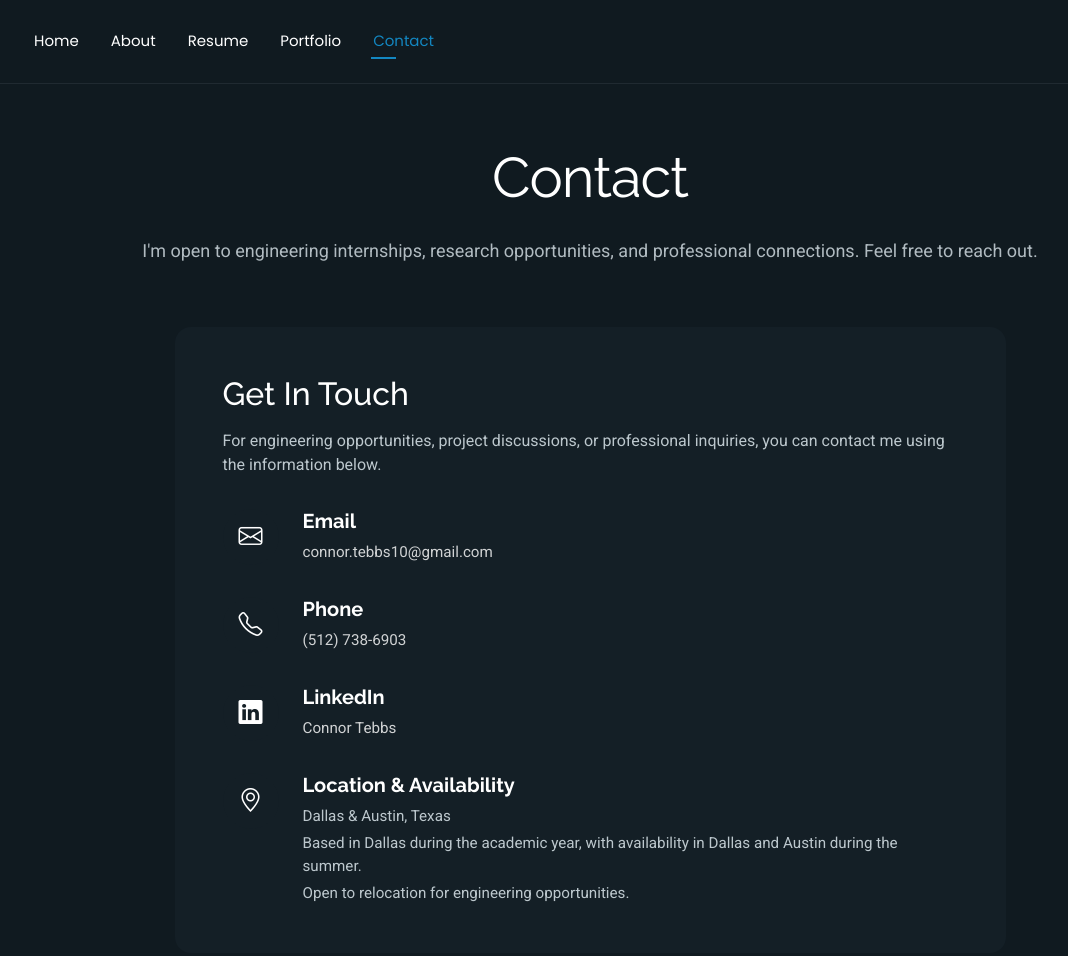
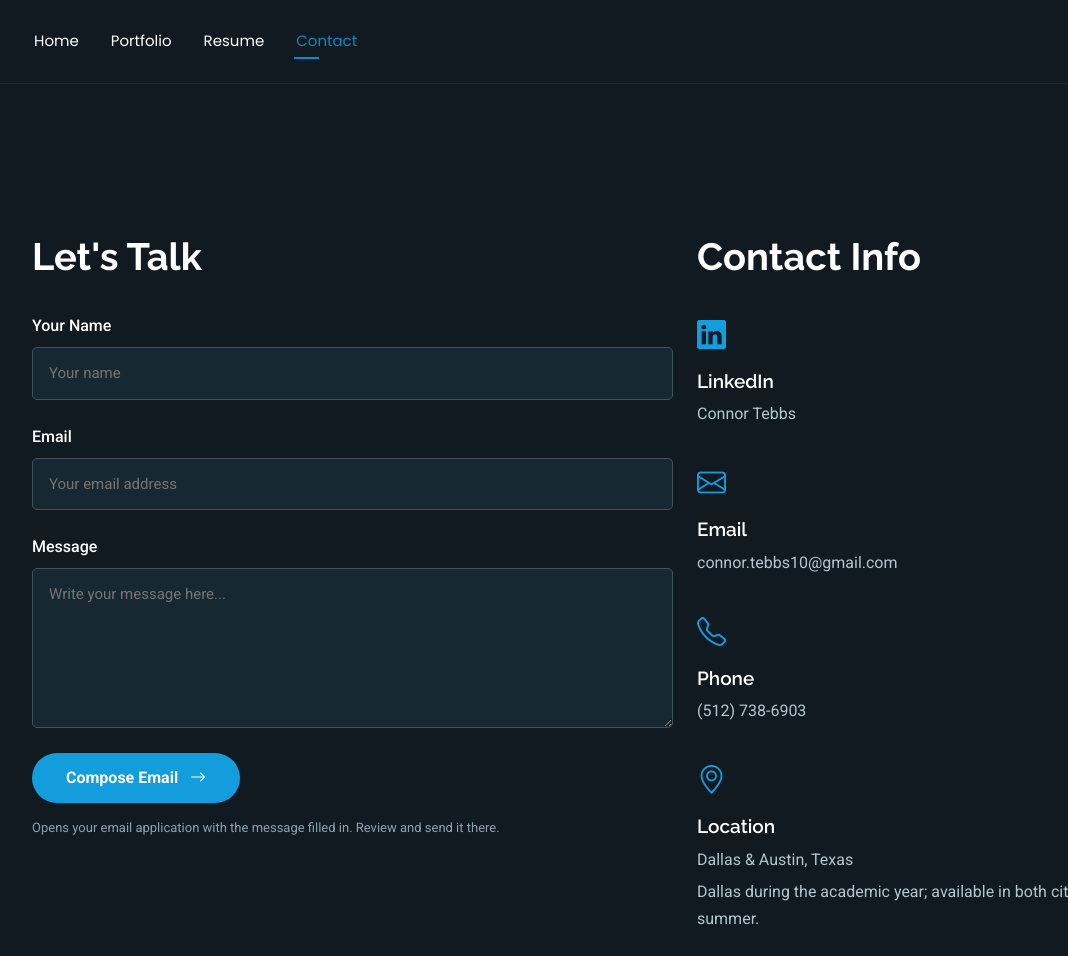
Before and after one commit to connortebbs/connortebbs.github.io, a plain HTML site: page contact.html in a window 1280 px wide. Shown: the top 956 px of the page, without its empty margins (50-1118 px from the left). Drawn offline with Linux system fonts and the light colour scheme.

Commit message:
Update contact.html

```diff
--- a/contact.html
+++ b/contact.html
@@ -7,8 +7,9 @@
   <meta content="width=device-width, initial-scale=1.0" name="viewport">
 
   <title>Contact | Connor Tebbs</title>
-  <meta name="description" content="Contact Connor Tebbs, mechanical engineering student at UT Dallas. Available for engineering opportunities in Dallas, Austin, and other locations.">
+  <meta name="description" content="Contact Connor Tebbs, mechanical engineering student at the University of Texas at Dallas.">
 
+  <!-- Favicons -->
   <link href="assets/img/favicon.png" rel="icon">
   <link href="assets/img/apple-touch-icon.png" rel="apple-touch-icon">
 
@@ -26,6 +27,115 @@
 
   <link href="assets/css/main.css" rel="stylesheet">
 
+  <!-- Contact Page Styling -->
+  <style>
+
+    .contact-layout {
+      padding-top: 90px;
+      padding-bottom: 110px;
+    }
+
+    .contact-heading {
+      font-size: 38px;
+      font-weight: 700;
+      margin-bottom: 35px;
+      color: #ffffff;
+    }
+
+    .contact-form-simple label {
+      display: block;
+      font-weight: 500;
+      margin-bottom: 9px;
+      color: #ffffff;
+    }
+
+    .contact-form-simple input,
+    .contact-form-simple textarea {
+      display: block;
+      width: 100%;
+      padding: 14px 16px;
+      margin-bottom: 25px;
+      border: 1px solid #42515a;
+      border-radius: 5px;
+      background-color: #172832;
+      color: #ffffff;
+      font-family: inherit;
+      font-size: 15px;
+    }
+
+    .contact-form-simple input:focus,
+    .contact-form-simple textarea:focus {
+      outline: none;
+      border-color: #149ddd;
+    }
+
+    .contact-form-simple textarea {
+      min-height: 160px;
+      resize: vertical;
+    }
+
+    .contact-send-btn {
+      display: inline-block;
+      padding: 13px 34px;
+      border: none;
+      border-radius: 30px;
+      background-color: #149ddd;
+      color: #ffffff;
+      font-weight: 600;
+      cursor: pointer;
+      transition: background-color 0.3s;
+    }
+
+    .contact-send-btn:hover {
+      background-color: #087bb2;
+    }
+
+    .contact-info-block {
+      margin-bottom: 35px;
+    }
+
+    .contact-info-block i {
+      color: #149ddd;
+      font-size: 29px;
+      display: block;
+      margin-bottom: 12px;
+    }
+
+    .contact-info-block h3 {
+      font-size: 19px;
+      font-weight: 600;
+      margin-bottom: 8px;
+      color: #ffffff;
+    }
+
+    .contact-info-block p {
+      margin-bottom: 5px;
+      color: #b7c5ce;
+      line-height: 1.7;
+    }
+
+    .contact-info-block a {
+      color: #b7c5ce;
+      text-decoration: none;
+    }
+
+    .contact-info-block a:hover {
+      color: #149ddd;
+    }
+
+    @media (max-width: 991px) {
+      .contact-layout {
+        padding-top: 55px;
+        padding-bottom: 65px;
+      }
+
+      .contact-info-column {
+        margin-top: 45px;
+      }
+    }
+
+  </style>
+
   <!--
   Template: FolioOne
   Author: BootstrapMade.com
@@ -35,21 +145,26 @@
 
 <body class="contact-page">
 
+  <!-- Header -->
   <header id="header" class="header d-flex align-items-center light-background sticky-top">
+
     <div class="container position-relative d-flex align-items-center justify-content-between">
 
       <nav id="navmenu" class="navmenu">
+
         <ul>
           <li><a href="index.html">Home</a></li>
-          <li><a href="about.html">About</a></li>
+          <li><a href="portfolio.html">Portfolio</a></li>
           <li><a href="resume.html">Resume</a></li>
-          <li><a href="portfolio.html">Portfolio</a></li>
           <li><a href="contact.html" class="active">Contact</a></li>
         </ul>
+
         <i class="mobile-nav-toggle d-xl-none bi bi-list"></i>
+
       </nav>
 
     </div>
+
   </header>
 
   <main class="main">
@@ -57,75 +172,71 @@
     <!-- Contact Section -->
     <section id="contact" class="contact section">
 
-      <div class="container section-title" data-aos="fade-up">
-        <h2>Contact</h2>
-        <p>
-          I'm open to engineering internships, research opportunities,
-          and professional connections. Feel free to reach out.
-        </p>
-      </div>
+      <div class="container contact-layout">
 
-      <div class="container" data-aos="fade-up" data-aos-delay="100">
+        <div class="row gy-5">
 
-        <div class="row justify-content-center">
+          <!-- Left Column: Contact Form -->
+          <div class="col-lg-7" data-aos="fade-up">
 
-          <div class="col-lg-9">
+            <h2 class="contact-heading">Let's Talk</h2>
 
-            <div class="info-box" data-aos="fade-up" data-aos-delay="200">
+            <form id="contactForm" class="contact-form-simple">
 
-              <h3>Get In Touch</h3>
+              <label for="contactName">Your Name</label>
+              <input
+                type="text"
+                id="contactName"
+                name="name"
+                placeholder="Your name"
+                required
+              >
 
-              <p>
-                For engineering opportunities, project discussions,
-                or professional inquiries, you can contact me using
-                the information below.
+              <label for="contactEmail">Email</label>
+              <input
+                type="email"
+                id="contactEmail"
+                name="email"
+                placeholder="Your email address"
+                required
+              >
+
+              <label for="contactMessage">Message</label>
+              <textarea
+                id="contactMessage"
+                name="message"
+                placeholder="Write your message here..."
+                required
+              ></textarea>
+
+              <button type="submit" class="contact-send-btn">
+                Compose Email
+                <i class="bi bi-arrow-right ms-2"></i>
+              </button>
+
+              <p style="font-size: 13px; color: #8fa1ad; margin-top: 15px;">
+                Opens your email application with the message filled in.
+                Review and send it there.
               </p>
 
-              <!-- Email -->
-              <div class="info-item" data-aos="fade-up" data-aos-delay="300">
-
-                <div class="icon-box">
-                  <i class="bi bi-envelope"></i>
-                </div>
-
-                <div class="content">
-                  <h4>Email</h4>
-                  <p>
-                    <a href="mailto:connor.tebbs10@gmail.com">
-                      connor.tebbs10@gmail.com
-                    </a>
-                  </p>
-                </div>
+            </form>
 
           </div>
 
-              <!-- Phone -->
-              <div class="info-item" data-aos="fade-up" data-aos-delay="350">
+          <!-- Right Column: Contact Information -->
+          <div class="col-lg-5 contact-info-column"
+               data-aos="fade-up"
+               data-aos-delay="150">
 
-                <div class="icon-box">
-                  <i class="bi bi-telephone"></i>
-                </div>
-
-                <div class="content">
-                  <h4>Phone</h4>
-                  <p>
-                    <a href="tel:+15127386903">
-                      (512) 738-6903
-                    </a>
-                  </p>
-                </div>
-
-              </div>
+            <h2 class="contact-heading">Contact Info</h2>
 
             <!-- LinkedIn -->
-              <div class="info-item" data-aos="fade-up" data-aos-delay="400">
+            <div class="contact-info-block">
 
-                <div class="icon-box">
               <i class="bi bi-linkedin"></i>
-                </div>
 
-                <div class="content">
-                  <h4>LinkedIn</h4>
+              <h3>LinkedIn</h3>
+
               <p>
                 <a href="https://www.linkedin.com/in/connor-tebbs-366144385/"
                    target="_blank"
@@ -133,36 +244,52 @@
                   Connor Tebbs
                 </a>
               </p>
+
             </div>
+
+            <!-- Email -->
+            <div class="contact-info-block">
+
+              <i class="bi bi-envelope"></i>
+
+              <h3>Email</h3>
+
+              <p>
+                <a href="mailto:connor.tebbs10@gmail.com">
+                  connor.tebbs10@gmail.com
+                </a>
+              </p>
+
+            </div>
+
+            <!-- Phone -->
+            <div class="contact-info-block">
+
+              <i class="bi bi-telephone"></i>
+
+              <h3>Phone</h3>
+
+              <p>
+                <a href="tel:+15127386903">
+                  (512) 738-6903
+                </a>
+              </p>
 
             </div>
 
             <!-- Location -->
-              <div class="info-item" data-aos="fade-up" data-aos-delay="450">
+            <div class="contact-info-block">
 
-                <div class="icon-box">
               <i class="bi bi-geo-alt"></i>
-                </div>
 
-                <div class="content">
-
-                  <h4>Location &amp; Availability</h4>
+              <h3>Location</h3>
 
               <p>Dallas &amp; Austin, Texas</p>
 
               <p>
-                    Based in Dallas during the academic year,
-                    with availability in Dallas and Austin
-                    during the summer.
+                Dallas during the academic year;
+                available in both cities during summer.
               </p>
-
-                  <p>
-                    Open to relocation for engineering opportunities.
-                  </p>
-
-                </div>
-
-              </div>
 
             </div>
 
@@ -177,38 +304,47 @@
 
   </main>
 
+  <!-- Footer -->
   <footer id="footer" class="footer">
 
     <div class="container">
 
       <div class="copyright text-center">
+
         <p>
           © <span>2026</span>
           <strong class="px-1 sitename">Connor Tebbs</strong>
           <span>All Rights Reserved</span>
         </p>
+
       </div>
 
+      <!-- Required Template Attribution -->
       <div class="credits">
+
         Designed by
         <a href="https://bootstrapmade.com/">BootstrapMade</a>
         |
         <a href="https://bootstrapmade.com/tools/">DevTools</a>
+
       </div>
 
     </div>
 
   </footer>
 
+  <!-- Scroll Top -->
   <a href="#"
      id="scroll-top"
      class="scroll-top d-flex align-items-center justify-content-center">
+
     <i class="bi bi-arrow-up-short"></i>
+
   </a>
 
   <div id="preloader"></div>
 
-  <!-- Vendor JS -->
+  <!-- Vendor JavaScript -->
   <script src="assets/vendor/bootstrap/js/bootstrap.bundle.min.js"></script>
   <script src="assets/vendor/aos/aos.js"></script>
   <script src="assets/vendor/typed.js/typed.umd.js"></script>
@@ -219,6 +355,37 @@
   <script src="assets/vendor/isotope-layout/isotope.pkgd.min.js"></script>
   <script src="assets/vendor/glightbox/js/glightbox.min.js"></script>
 
+  <!-- Contact Form JavaScript -->
+  <script>
+    document.getElementById("contactForm").addEventListener("submit", function(event) {
+
+      event.preventDefault();
+
+      const name = document.getElementById("contactName").value.trim();
+      const email = document.getElementById("contactEmail").value.trim();
+      const message = document.getElementById("contactMessage").value.trim();
+
+      if (!name || !email || !message) {
+        return;
+      }
+
+      const subject = encodeURIComponent("Portfolio Contact - " + name);
+
+      const body = encodeURIComponent(
+        "Name: " + name + "\n" +
+        "Email: " + email + "\n\n" +
+        "Message:\n" + message
+      );
+
+      window.location.href =
+        "mailto:connor.tebbs10@gmail.com?subject=" +
+        subject +
+        "&body=" +
+        body;
+
+    });
+  </script>
+
   <script src="assets/js/main.js"></script>
 
 </body>
```
Lines whose indentation alone changed are shown as unchanged.
